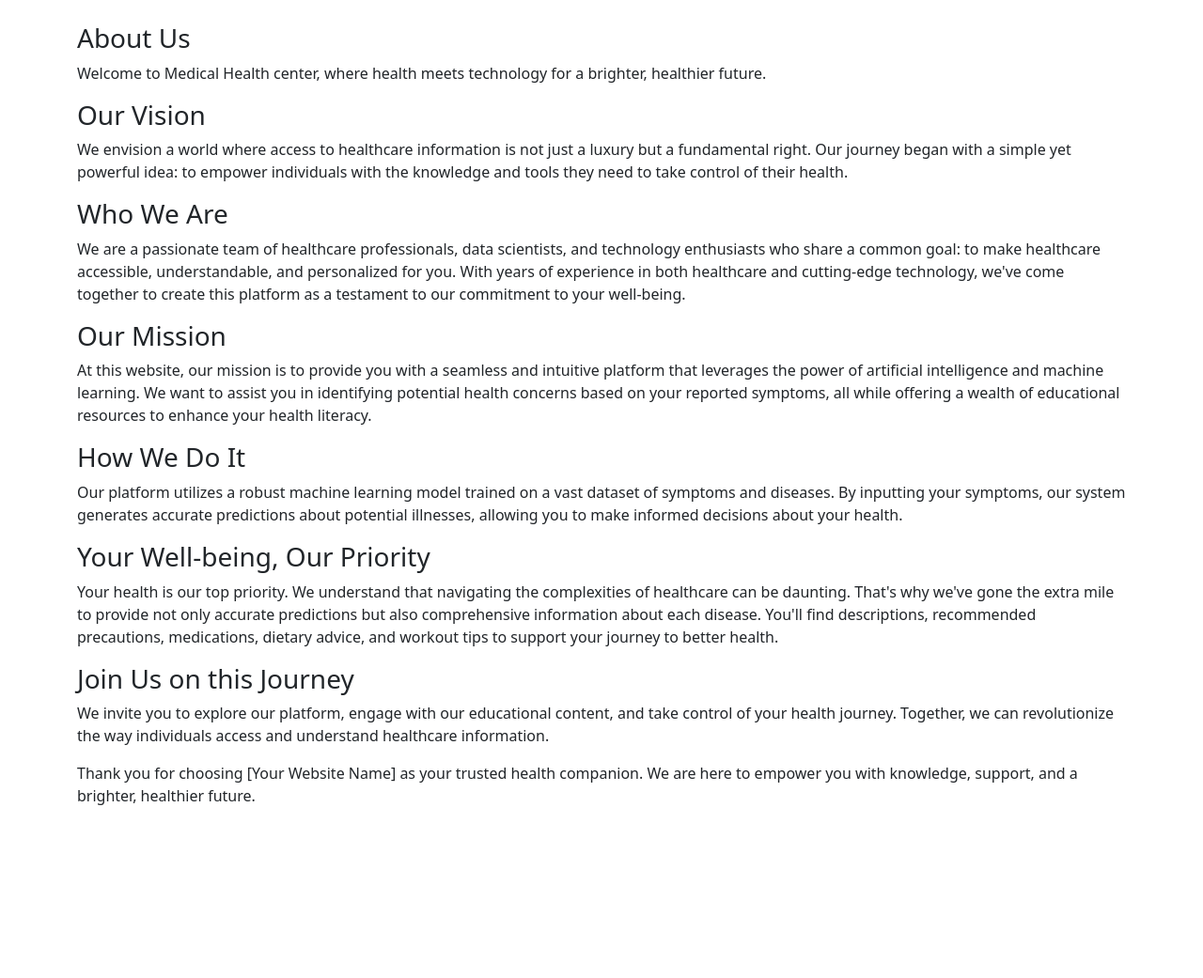
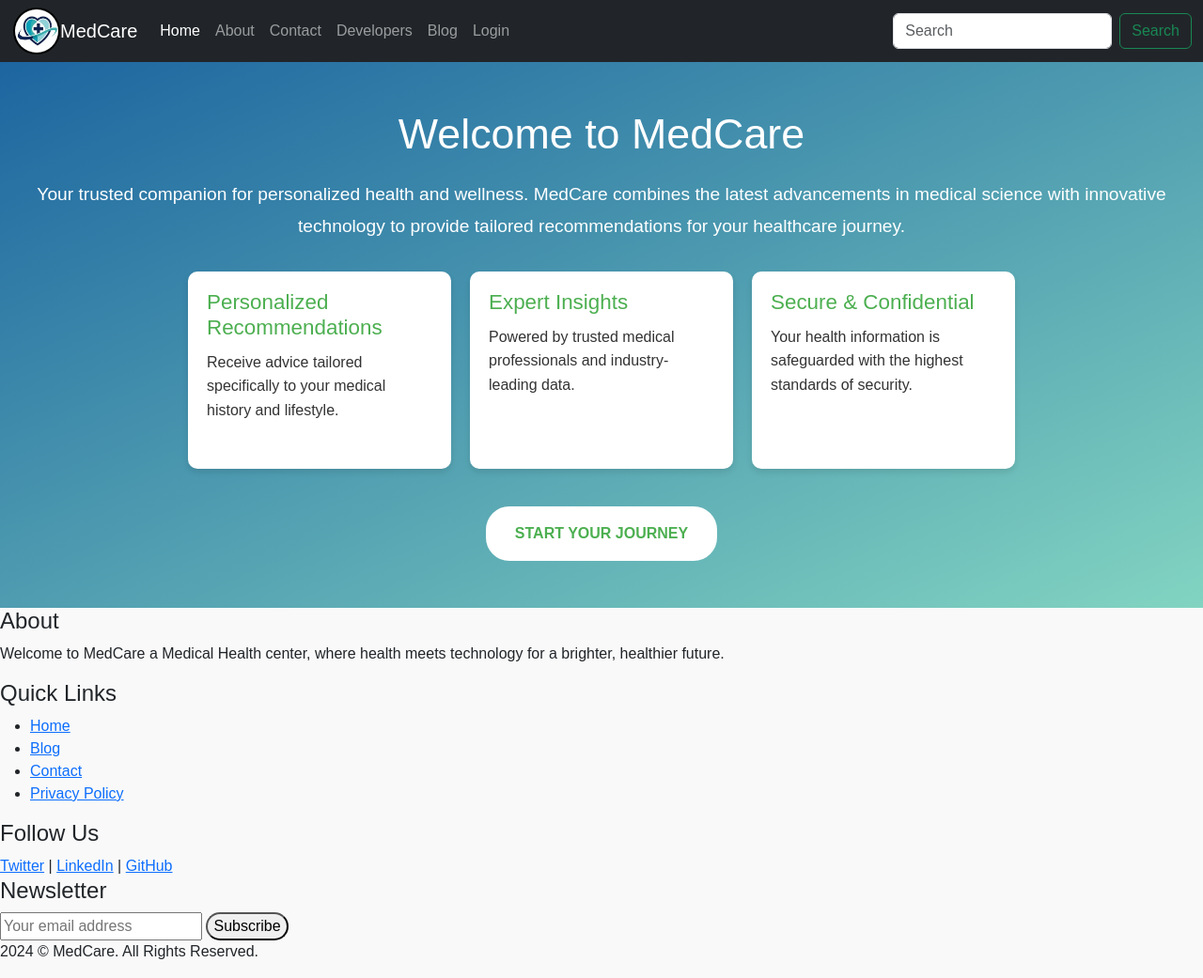
Before and after one commit to Riya-Thakur-923/MedCare1, a Flask app: page /about in a window 1280 px wide. Shown: the whole page at 94% size. Before the commit the page ends 857 px from the top, so only its background shows below. Run offline with Flask 3, Linux system fonts and the light colour scheme; parts of the project's set-up code (start-up, migrations or seed data) failed here and were passed over.

Commit message:
Update about.html

```diff
--- a/templates/about.html
+++ b/templates/about.html
@@ -1,48 +1,262 @@
+<!DOCTYPE html>
+<html lang="en">
+<head>
+  <meta charset="UTF-8">
+  <meta name="viewport" content="width=device-width, initial-scale=1.0">
+  <title>MedCare - About Us</title>
+  <link href="https://cdn.jsdelivr.net/npm/bootstrap@5.3.1/dist/css/bootstrap.min.css" rel="stylesheet"
+  integrity="sha384-4bw+/aepP/YC94hEpVNVgiZdgIC5+VKNBQNGCHeKRQN+PtmoHDEXuppvnDJzQIu9" crossorigin="anonymous">
+  <link rel="stylesheet" href="style3.css">
 
-<!doctype html>
-<html lang="en">
-  <head>
-    <meta charset="utf-8">
-    <meta name="viewport" content="width=device-width, initial-scale=1">
-    <title>Bootstrap demo</title>
-    <link href="https://cdn.jsdelivr.net/npm/bootstrap@5.3.1/dist/css/bootstrap.min.css" rel="stylesheet" integrity="sha384-4bw+/aepP/YC94hEpVNVgiZdgIC5+VKNBQNGCHeKRQN+PtmoHDEXuppvnDJzQIu9" crossorigin="anonymous">
-  </head>
-  <body>
-    <div class="container my-4 mt-4">
+  <style>
+    body {
+      font-family: Arial, sans-serif;
+      margin: 0;
+      padding: 0;
+      background-color: #f9f9f9;
 
 
-     <h3> About Us</h3>
+    }
 
-<p>Welcome to Medical Health center, where health meets technology for a brighter, healthier future.
-</p>
-<h3>Our Vision</h3>
+    .about-section {
+      background: linear-gradient(to bottom right, #1c65a0, #82d4c1);
 
-<p>We envision a world where access to healthcare information is not just a luxury but a fundamental right. Our journey began with a simple yet powerful idea: to empower individuals with the knowledge and tools they need to take control of their health.
-</p>
-<h3>Who We Are
-</h3>
-<p>We are a passionate team of healthcare professionals, data scientists, and technology enthusiasts who share a common goal: to make healthcare accessible, understandable, and personalized for you. With years of experience in both healthcare and cutting-edge technology, we've come together to create this platform as a testament to our commitment to your well-being.
-</p>
-<h3>Our Mission</h3>
+      background-position:centre top;
+      background-size:cover;
+      color: white;
+      padding: 50px 10px;
+      text-align: center;
 
-<p>At this website, our mission is to provide you with a seamless and intuitive platform that leverages the power of artificial intelligence and machine learning. We want to assist you in identifying potential health concerns based on your reported symptoms, all while offering a wealth of educational resources to enhance your health literacy.
-</p>
-<h3>How We Do It</h3>
 
-<p>Our platform utilizes a robust machine learning model trained on a vast dataset of symptoms and diseases. By inputting your symptoms, our system generates accurate predictions about potential illnesses, allowing you to make informed decisions about your health.
-</p>
-<h3>Your Well-being, Our Priority</h3>
+    }
 
-<p>Your health is our top priority. We understand that navigating the complexities of healthcare can be daunting. That's why we've gone the extra mile to provide not only accurate predictions but also comprehensive information about each disease. You'll find descriptions, recommended precautions, medications, dietary advice, and workout tips to support your journey to better health.
-</p>
-<h3>Join Us on this Journey
-</h3>
-<p>We invite you to explore our platform, engage with our educational content, and take control of your health journey. Together, we can revolutionize the way individuals access and understand healthcare information.
-</p>
-<p>Thank you for choosing [Your Website Name] as your trusted health companion. We are here to empower you with knowledge, support, and a brighter, healthier future.
-</p>
+    .about-section h1 {
+      font-size: 2.8rem;
+      margin-bottom: 20px;
+    }
 
+    .about-section p {
+      font-size: 1.2rem;
+      line-height: 1.8;
+      margin-bottom: 30px;
+    }
+
+    .features {
+
+      display: flex;
+      flex-wrap: wrap;
+      justify-content: center;
+      gap: 20px;
+      max-width: 1200px;
+      margin: 0 auto;
+    }
+
+    .feature {
+      background: white;
+      color: #333;
+      border-radius: 10px;
+      box-shadow: 0 4px 6px rgba(0, 0, 0, 0.1);
+      padding: 20px;
+      width: 280px;
+      text-align: left;
+      transition: 0.5s;
+    }
+
+    .feature h3 {
+      font-size: 1.4rem;
+      color: #4caf50;
+      margin-bottom: 10px;
+    }
+
+    .feature p {
+      font-size: 1rem;
+      line-height: 1.6;
+    }
+
+    .cta-button {
+      display: inline-block;
+      background: #ffffff;
+      color: #4caf50;
+      text-transform: uppercase;
+      padding: 15px 29px;
+      font-size: 1rem;
+      font-weight: bold;
+      border: 2px solid #ffffff;
+      border-radius: 25px;
+      text-decoration: none;
+      transition: all 0.3s ease;
+      margin-top:40px;
+    }
+
+    .cta-button:hover {
+      background: transparent;
+      color: white;
+      border-color: white;
+      transform: translateY(-5px);
+    box-shadow: 0 6px 12px rgba(0, 0, 0, 0.2);
+    }
+    .feature:hover{
+        background-color: antiquewhite;
+
+        transform: translateY(-9px);
+    box-shadow: 0 6px 12px rgba(0, 0, 0, 0.2);
+
+
+    }
+
+
+
+
+    #logo1 {
+    width: 50px;
+    height: 50px;
+    color: black;
+    margin-top: 0;
+    margin-left: 2px;
+    background-size: cover;
+    display: flex;
+}
+
+#medcarelogo {
+    width: 50px;
+    height: 50px;
+    border: 2px solid black;
+    border-radius: 25px;
+}
+
+
+
+
+
+
+
+  </style>
+</head>
+<body>
+
+
+
+
+    <!-- Navbar -->
+     <div class="">
+    <nav class="navbar navbar-expand-lg navbar-dark bg-dark">
+        <header class="container-fluid" style="position:relative; ">
+            <!-- Logo at the top-left corner -->
+            <div id="logo1">
+                <img id="medcarelogo" src="logo1.jpeg" alt="image not found">
+            </div>
+
+            <a class="navbar-brand" href="#">MedCare</a>
+
+            <button class="navbar-toggler" type="button" data-bs-toggle="collapse"
+                data-bs-target="#navbarSupportedContent" aria-controls="navbarSupportedContent"
+                aria-expanded="false" aria-label="Toggle navigation">
+
+                <span class="navbar-toggler-icon"></span>
+
+            </button>
+
+            <div class="collapse navbar-collapse" id="navbarSupportedContent">
+                <ul class="navbar-nav me-auto mb-2 mb-lg-0">
+                    <li class="nav-item">
+                        <a class="nav-link active"  href="index.html">Home</a>
+                    </li>
+
+                    <li class="nav-item">
+                        <a class="nav-link" aria-current="page" href="about.html">About</a>
+
+                    </li>
+
+                    <li class="nav-item">
+                        <a class="nav-link" href="contact.html">Contact</a>
+                    </li>
+
+                    <li class="nav-item">
+                        <a class="nav-link" href="developer.html">Developers</a>
+                    </li>
+
+                    <li class="nav-item">
+                        <a class="nav-link" href="blog.html">Blog</a>
+                    </li>
+
+                    <li class="nav-item">
+                        <a class="nav-link" href="login.html">Login</a>
+                    </li>
+
+                </ul>
+
+                <form class="d-flex" role="search">
+                    <input class="form-control me-2" type="search" placeholder="Search" aria-label="Search">
+
+                    <button class="btn btn-outline-success" type="submit">Search</button>
+
+                </form>
+            </div>
+        </header>
+    </nav>
+  </div>
+
+
+
+
+   <div class="">
+  <section class="about-section">
+    <h1>Welcome to MedCare</h1>
+    <p>Your trusted companion for personalized health and wellness. MedCare combines the latest advancements in medical science with innovative technology to provide tailored recommendations for your healthcare journey.</p>
+    <div class="features">
+      <div class="feature">
+        <h3>Personalized Recommendations</h3>
+        <p>Receive advice tailored specifically to your medical history and lifestyle.</p>
+      </div>
+      <div class="feature">
+        <h3>Expert Insights</h3>
+        <p>Powered by trusted medical professionals and industry-leading data.</p>
+      </div>
+      <div class="feature">
+        <h3>Secure & Confidential</h3>
+        <p>Your health information is safeguarded with the highest standards of security.</p>
+      </div>
     </div>
-    <script src="https://cdn.jsdelivr.net/npm/bootstrap@5.3.1/dist/js/bootstrap.bundle.min.js" integrity="sha384-HwwvtgBNo3bZJJLYd8oVXjrBZt8cqVSpeBNS5n7C8IVInixGAoxmnlMuBnhbgrkm" crossorigin="anonymous"></script>
-  </body>
+    <a href="index.html" class="cta-button">Start Your Journey</a>
+  </section>
+
+</div>
+
+
+  <footer style="margin-top:0px;">
+    <div class="footer-container">
+        <div class="footer-section">
+            <h4>About</h4>
+            <p>Welcome to MedCare a Medical Health center, where health meets technology for a brighter, healthier future.</p>
+        </div>
+        <div class="footer-section">
+            <h4>Quick Links</h4>
+            <ul>
+                <li><a href="#">Home</a></li>
+                <li><a href="blog.html">Blog</a></li>
+                <li><a href="contact.html">Contact</a></li>
+                <li><a href="#">Privacy Policy</a></li>
+            </ul>
+        </div>
+        <div class="footer-section">
+            <h4>Follow Us</h4>
+            <div class="social-links">
+                <a href="#">Twitter</a> |
+                <a href="#">LinkedIn</a> |
+                <a href="#">GitHub</a>
+            </div>
+        </div>
+        <div class="footer-section">
+            <h4>Newsletter</h4>
+            <form action="#">
+                <input type="email" placeholder="Your email address" required>
+                <button type="submit" style="border-radius: 30px;" >Subscribe</button>
+            </form>
+        </div>
+    </div>
+    <div class="footer-bottom">
+        <p> 2024 &copy; MedCare. All Rights Reserved.</p>
+    </div>
+</footer>
+</body>
 </html>
```
